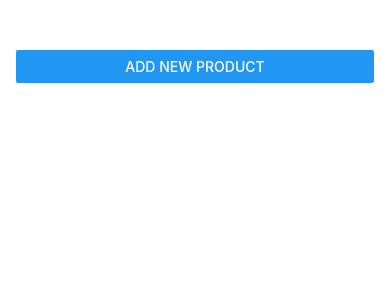
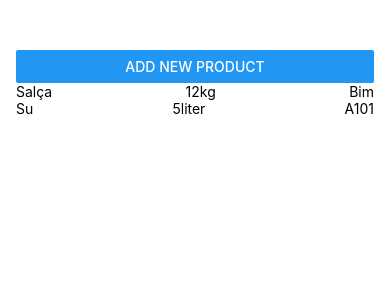
Before and after one commit to semihsemih/ShoppingBasket, a React Native app: screen / in a window 390 px wide. Shown: the top 300 px of the page. Built offline with nearby package versions, Linux system fonts and the light colour scheme.

Commit message:
show product details

```diff
--- a/App.js
+++ b/App.js
@@ -6,10 +6,22 @@ import ProductItem from "./components/ProductItem";
 
 export default function App() {
   const [modalIsVisible, setModalIsVisible] = useState(false);
-  const [basket, setBasket] = useState([]);
+  const [basket, setBasket] = useState([
+    {
+      name: "Salça",
+      quantity: 12,
+      measure: { id: 1, name: "kg" },
+      location: "Bim",
+    },
+    {
+      name: "Su",
+      quantity: 5,
+      measure: { id: 2, name: "liter" },
+      location: "A101",
+    },
+  ]);
 
   function addProductHandler(enteredProduct) {
-    console.log(enteredProduct);
     setBasket((currentBasket) => [...currentBasket, enteredProduct]);
     endAddProduct();
   }
@@ -34,7 +46,7 @@ export default function App() {
         <FlatList
           data={basket}
           renderItem={(itemData) => {
-            return <ProductItem text={itemData.item.name} />;
+            return <ProductItem item={itemData.item} />;
           }}
         />
       </View>
--- a/components/ProductItem.js
+++ b/components/ProductItem.js
@@ -1,7 +1,28 @@
-import { Text } from "react-native";
+import { StyleSheet, Text, View } from "react-native";
 
 function ProductItem(props) {
-  return <Text>{props.text}</Text>;
+  return (
+    <View style={styles.itemContainer}>
+      <Text>{props.item.name}</Text>
+      <View style={styles.quantityContainer}>
+        <Text>{props.item.quantity}</Text>
+        <Text>{props.item.measure.name}</Text>
+      </View>
+      <Text>{props.item.location}</Text>
+    </View>
+  );
 }
 
+const styles = StyleSheet.create({
+  itemContainer: {
+    flexDirection: "row",
+    alignItems: "center",
+    justifyContent: "space-between",
+  },
+  quantityContainer: {
+    flexDirection: "row",
+    alignItems: "center",
+  },
+});
+
 export default ProductItem;
```
